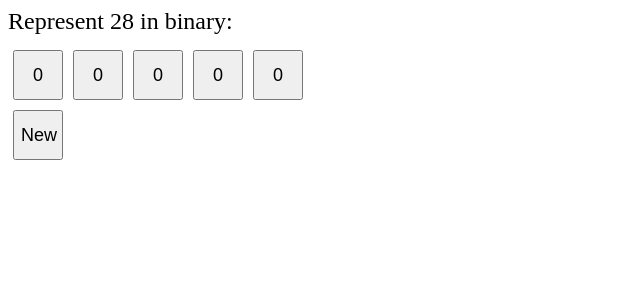
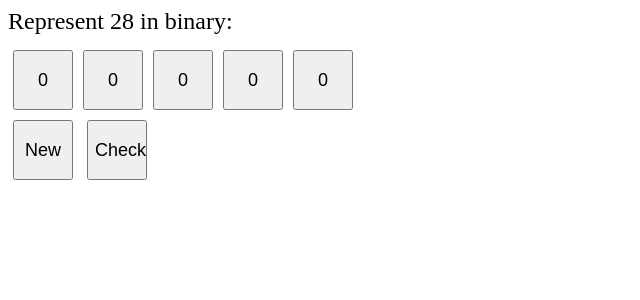
Before and after one commit to tuckergol/binarylogicrepo, a Jekyll site: the page index.html, which Jekyll copies as it is, in a window 1280 px wide. Shown: the top 300 px of the page, without its empty margins (0-640 px from the left). Built offline with Jekyll 4.4.1, drawn with Linux system fonts in a browser that asks for light colours.

Commit message:
Check answer functionality for binary mini lesson

```diff
--- a/index.html
+++ b/index.html
@@ -6,8 +6,8 @@
   <title>Decimal to Binary (mini lesson)</title>
   <style>
     button {
-      width: 50px;
-      height: 50px;
+      width: 60px;
+      height: 60px;
       font-size: 18px;
       margin: 5px;
     }
@@ -34,6 +34,9 @@
 <div id="binary-buttons"></div>
 
 <button onclick="newRound()">New</button>
+<button onclick="checkAnswer()">Check</button>
+
+<div id="success-message"></div>
 
 <script>
   let targetDecimal;
```
Also changed, not shown: other parts of index.html (+11 -0 lines).
